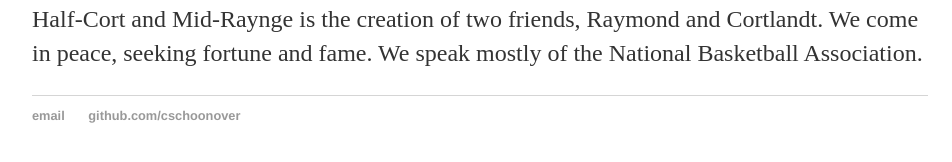
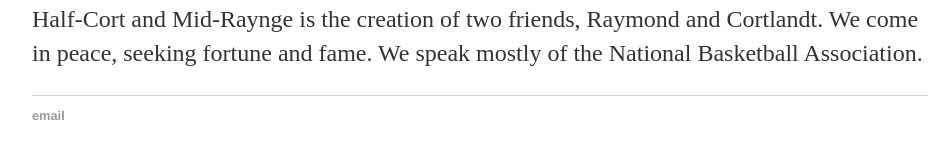
Before and after one commit to cschoonover/old-cschoonover.github.io, a Jekyll site: the page built from about/index.html, in a window 1280 px wide. Shown: the part 194-356 px from the top of the page, without its empty margins (160-1112 px from the left). Built offline with Jekyll 4.4.1, drawn with Linux system fonts in a browser that asks for light colours.

Commit message:
Update default.html
Remove github link

```diff
--- a/_layouts/default.html
+++ b/_layouts/default.html
@@ -22,7 +22,6 @@
 			<footer>
 	    		<ul>
 	        		<li><a href="mailto:cmpd.mag@gmail.com">email</a></li>
-	        		<li><a href="https://github.com/cschoonover">github.com/cschoonover</a></li>
 				</ul>
 			</footer>
 		</body>
```
